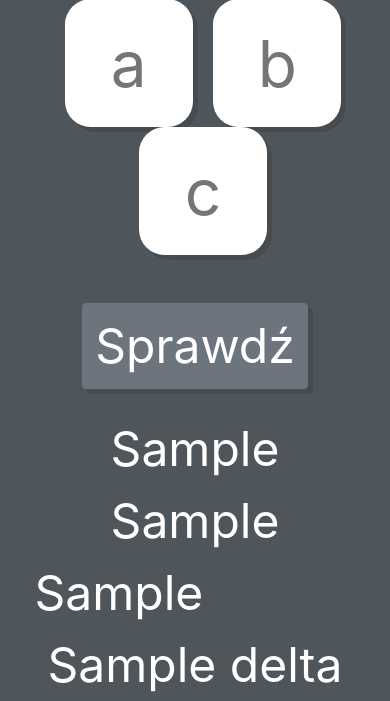
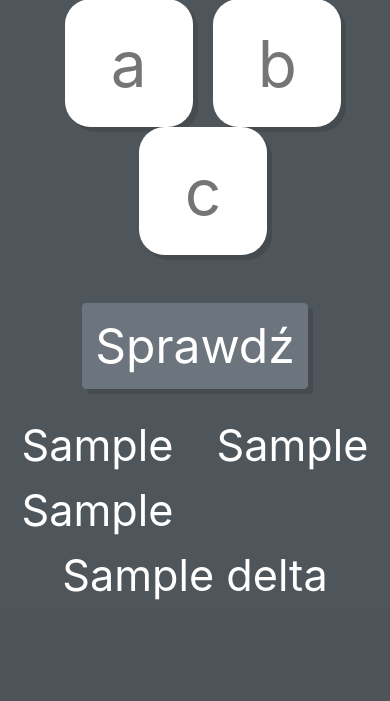
Before and after one commit to Zeraye/math-homework-website, a Django app: template hw_website/quadratic/templates/quadratic.html in a window 390 px wide. Shown: the part 467-1168 px from the top of the page. After the commit the page ends 1067 px from the top, so only its background shows below. Run offline with Django 3.2, Linux system fonts and the light colour scheme; the template is opened without the code that fills it: most values are stand-ins (such as "Sample title", 1, 10 or a date in 2020); some libraries are stand-ins or nearby versions.

Commit message:
small changes for phones

```diff
--- a/hw_website/quadratic/static/css/quadratic.css
+++ b/hw_website/quadratic/static/css/quadratic.css
@@ -35,7 +35,7 @@ input[type=text]
 
 .answer
 {
-    font-size: 3rem;
+    font-size: 2.7rem;
 }
 
 .row
--- a/hw_website/quadratic/templates/quadratic.html
+++ b/hw_website/quadratic/templates/quadratic.html
@@ -19,12 +19,12 @@
         <button type="submit" id="btn-check" class="btn btn-secondary">Sprawdź</button>
         <br> <br>
     </form>
-    <div class="row">
-        <div class="col answer">{{x1|safe}}</div>
-        <div class="col answer">{{x2|safe}}</div>
-        <div class="col answer">{{p|safe}}</div>
-        <div class="col answer">{{q|safe}}</div>
-        <div class="col answer">{{delta|safe}}</div>
+    <div class="row w-100">
+        <div class="col col-lg col-md-12 answer">{{x1|safe}}</div>
+        <div class="col col-lg col-md-12 answer">{{x2|safe}}</div>
+        <div class="col col-lg col-md-12 answer">{{p|safe}}</div>
+        <div class="col col-lg col-md-12 answer">{{q|safe}}</div>
+        <div class="col col-lg col-md-12 answer">{{delta|safe}}</div>
     </div>
 </div>
 {% endblock %}
```
